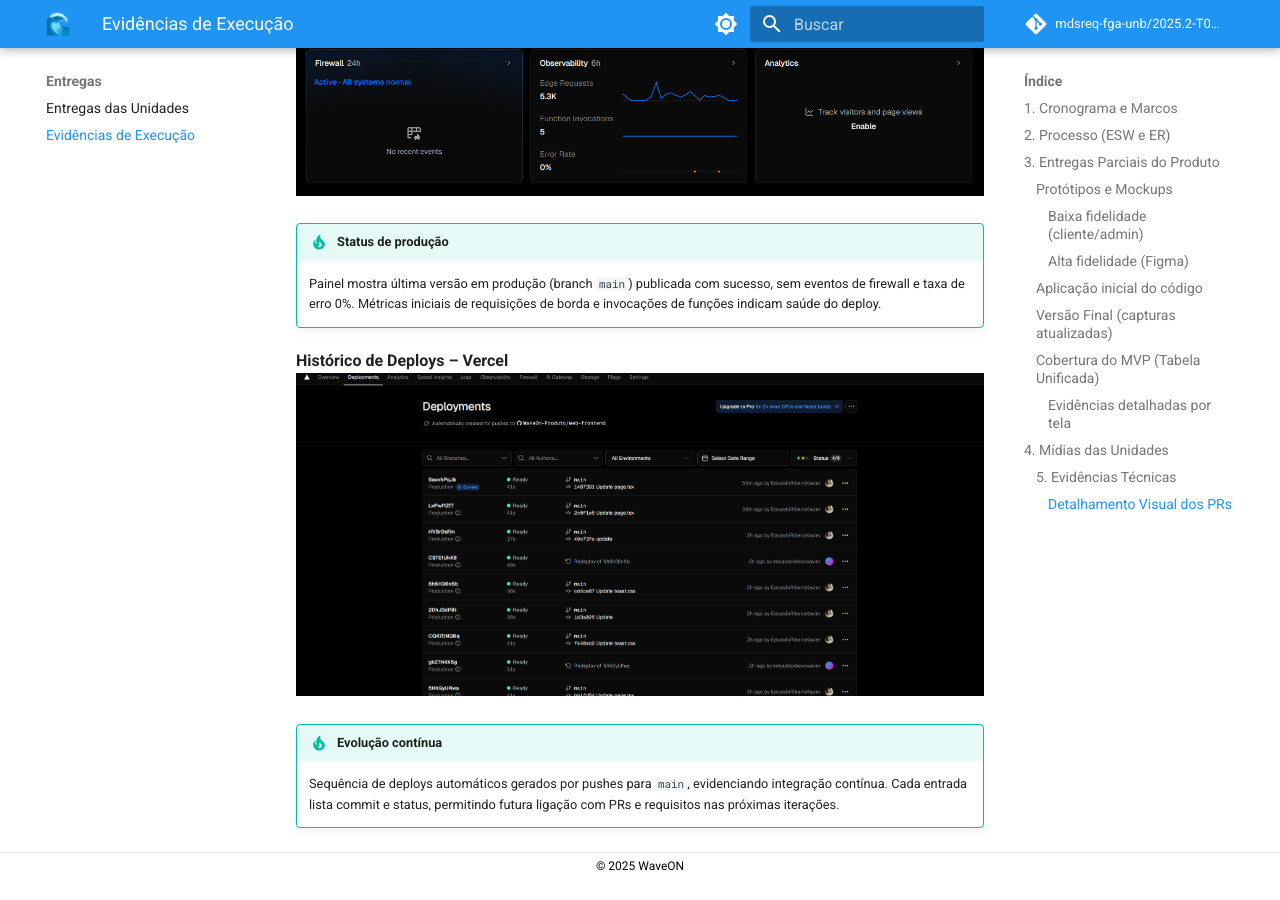
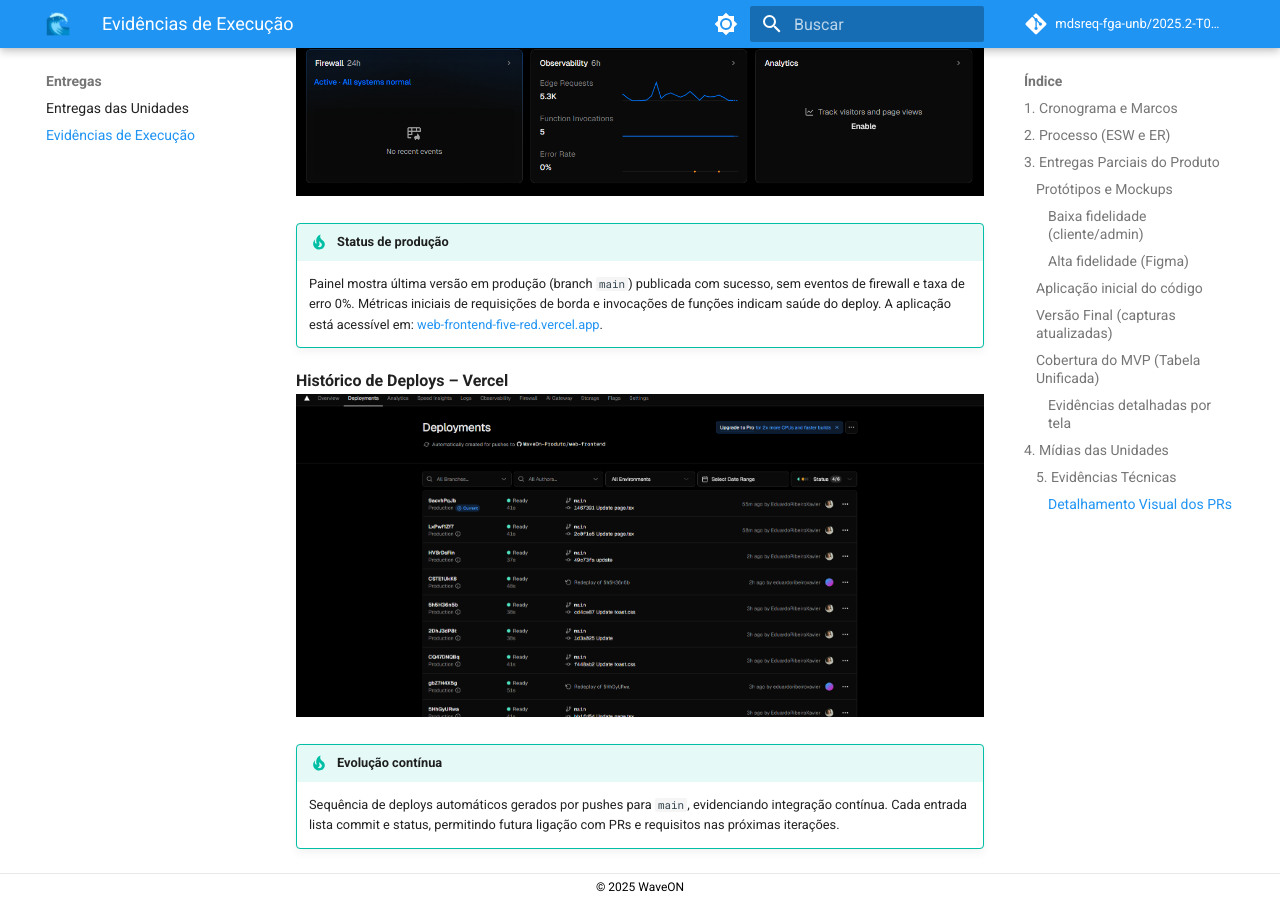
Before and after one commit to mdsreq-fga-unb/2025.2-T01-WaveOn, an MkDocs documentation site: the page built from docs/entregas/evidencias_execucao.md, in a window 1280 px wide and 900 px high, scrolled down 14530 px. Built offline with MkDocs 1.6.1 and Material for MkDocs 9.7.7, drawn with Linux system fonts in a browser that asks for light colours; comment, search, counter and statistics services are not loaded; before the commit the page ends 15409 px from its top, so only the background shows below that.

Commit message:
docs: inserção do link do deploy

```diff
--- a/docs/entregas/evidencias_execucao.md
+++ b/docs/entregas/evidencias_execucao.md
@@ -206,7 +206,7 @@ Aqui resumimos, de forma direta, o que foi entregue no código. Destacamos os PR
 ![Painel de Deploy – produção](../img/VercelFrontEnd.png)
 
 !!! tip "Status de produção"
-    Painel mostra última versão em produção (branch `main`) publicada com sucesso, sem eventos de firewall e taxa de erro 0%. Métricas iniciais de requisições de borda e invocações de funções indicam saúde do deploy.
+    Painel mostra última versão em produção (branch `main`) publicada com sucesso, sem eventos de firewall e taxa de erro 0%. Métricas iniciais de requisições de borda e invocações de funções indicam saúde do deploy. A aplicação está acessível em: [web-frontend-five-red.vercel.app](https://web-frontend-five-red.vercel.app/).
 
 <a id="deploy-historico"></a>
 **Histórico de Deploys – Vercel**
```
